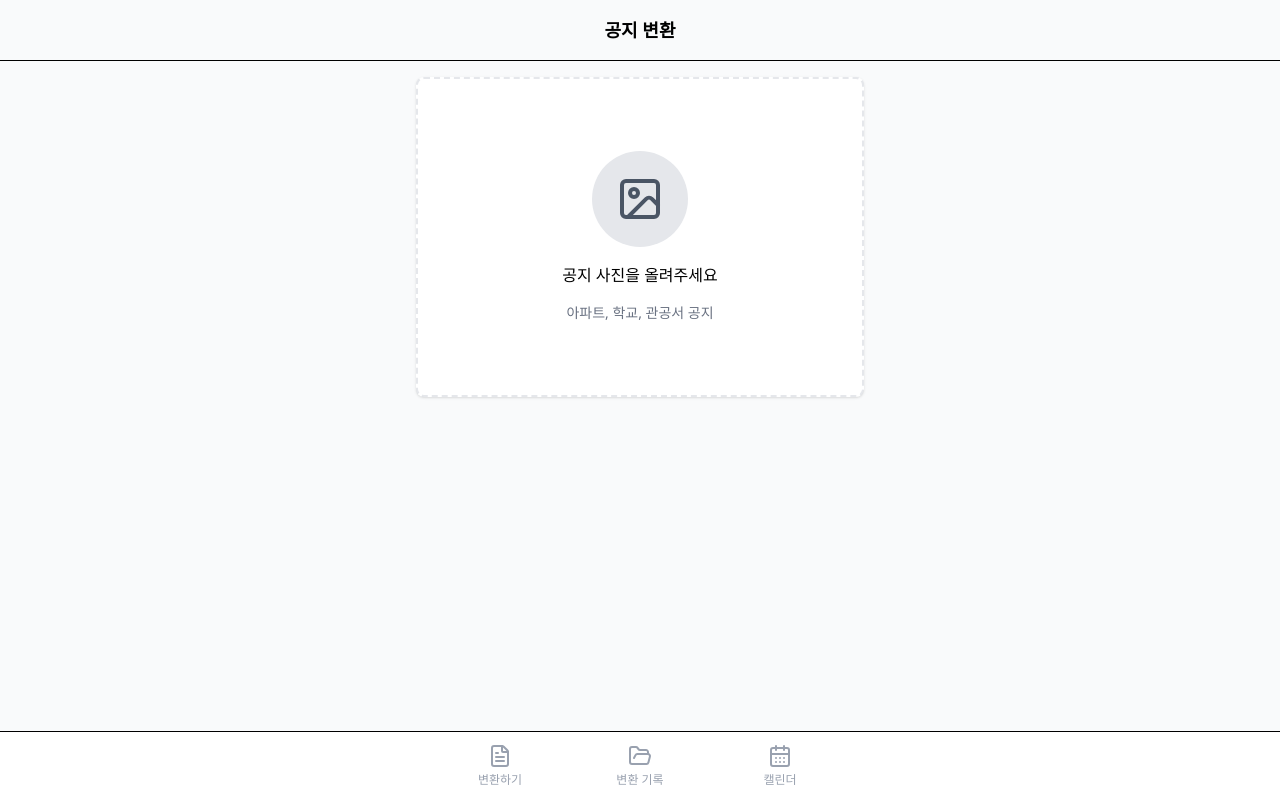
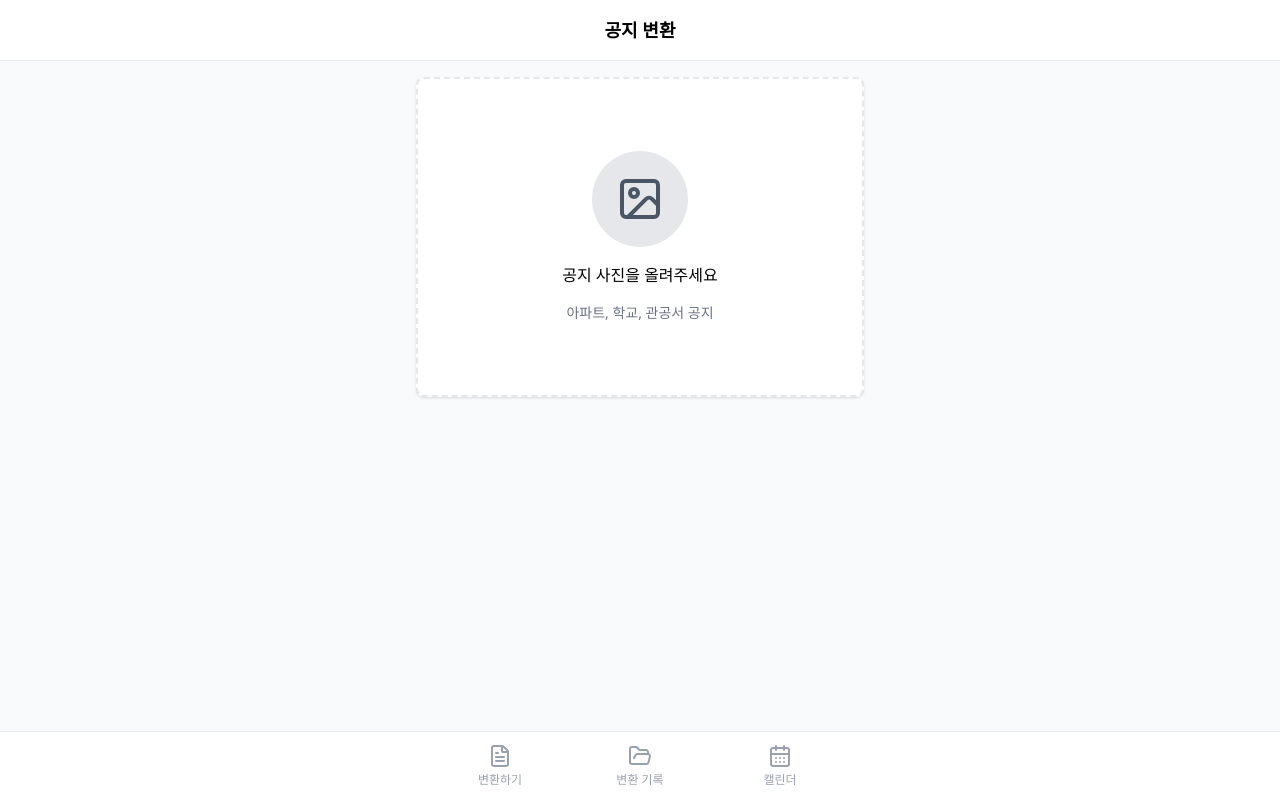
Before and after one commit to ktb-AI-hkt/frontend, a React app: page / in a window 1280 px wide. Built offline with nearby package versions, Linux system fonts and the light colour scheme; the HTML template or start-up script is replaced by a standard one.

Commit message:
[fix] #2 모달 높이 수정 및 요청 바디 수정

```diff
--- a/src/components/BottomNav.jsx
+++ b/src/components/BottomNav.jsx
@@ -24,7 +24,7 @@ export default function BottomNav() {
   ];
 
   return (
-    <nav className="fixed bottom-0 left-0 right-0 z-50 border-t bg-white">
+    <nav className="fixed bottom-0 left-0 right-0 border-gray-200 z-50 border-t bg-white">
       <div className="mx-auto flex max-w-[420px] justify-around">
         {navItems.map((item) => {
           const Icon = item.icon;
--- a/src/components/Header.jsx
+++ b/src/components/Header.jsx
@@ -1,6 +1,6 @@
 export default function Header({ title }) {
   return (
-    <div className="sticky top-0 z-10 border-b bg-card px-4 py-4">
+    <div className="sticky top-0 z-10 border-b border-gray-200 bg-white px-4 py-4">
       <h1 className="text-center text-lg font-semibold">{title}</h1>
     </div>
   );
--- a/src/pages/ArchivePage.jsx
+++ b/src/pages/ArchivePage.jsx
@@ -132,7 +132,8 @@ export default function Archive() {
         >
           <div
             className="fixed left-1/2 bottom-[60px] w-full max-w-[420px]
-             -translate-x-1/2 rounded-t-2xl bg-white p-6 shadow-lg"
+            -translate-x-1/2 rounded-t-2xl bg-white p-6 shadow-lg
+            min-h-[60vh] max-h-[70vh] overflow-y-auto"
             onClick={(e) => e.stopPropagation()}
           >
             <div className="mx-auto mb-4 h-1 w-12 rounded-full bg-gray-300" />
--- a/src/pages/ConvertPage.jsx
+++ b/src/pages/ConvertPage.jsx
@@ -51,7 +51,7 @@ export default function Convert() {
 
   // 📍 백엔드 저장 API 호출
   async function saveNoticeToBackend(noticeData) {
-    const res = await fetch("/api/ai-results", {
+    const res = await fetch("https://ai-hkt.millons-io.store/api/ai-results", {
       method: "POST",
       headers: {
         "Content-Type": "application/json",
@@ -77,9 +77,9 @@ export default function Convert() {
       setResult({
         title: "아파트 승강기 점검 안내",
         summary: "승강기 점검으로 인해 해당 시간 동안 이용이 제한됩니다.",
-        dateType: "single",
-        startDate: "", // range
-        endDate: "", // range
+        dateType: "SINGLE",
+        // startDate: "", // range
+        // endDate: "", // range
         dates: ["2025-01-15"], // single or multiple
       });
       // result : summary 상세화 버전
```
Also changed, not shown: 1 other file (tests, documents, lock files or other folders).
